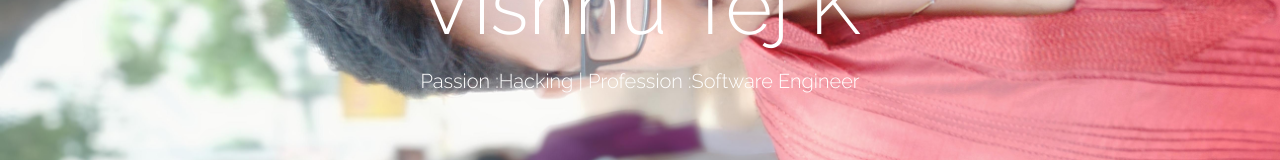
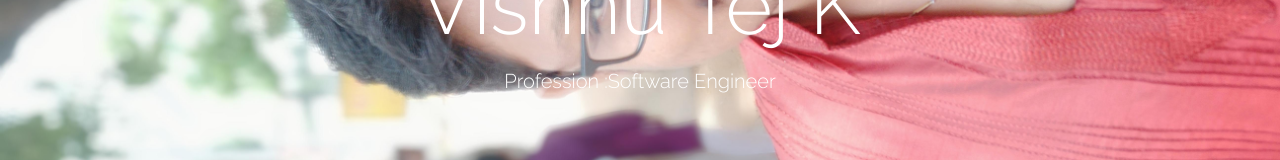
Before and after one commit to Vishnutejk98/HTML-RESUME, a plain HTML site: page index.html in a window 1280 px wide. Shown: the part 258-418 px from the top of the page. Drawn offline with Linux system fonts and the light colour scheme.

Commit message:
Update index.html

```diff
--- a/index.html
+++ b/index.html
@@ -59,7 +59,7 @@
 			<div class="row centered">
 				<div class="col-lg-12">
 					<h1>Vishnu Tej K</h1>
-					<h3>Passion :Hacking | Profession :Software Engineer</h3>
+					<h3>Profession :Software Engineer</h3>
 				</div><!--/.col-lg-12 -->
 			</div><!--/.row -->
 		</div><!--/.container -->
```
